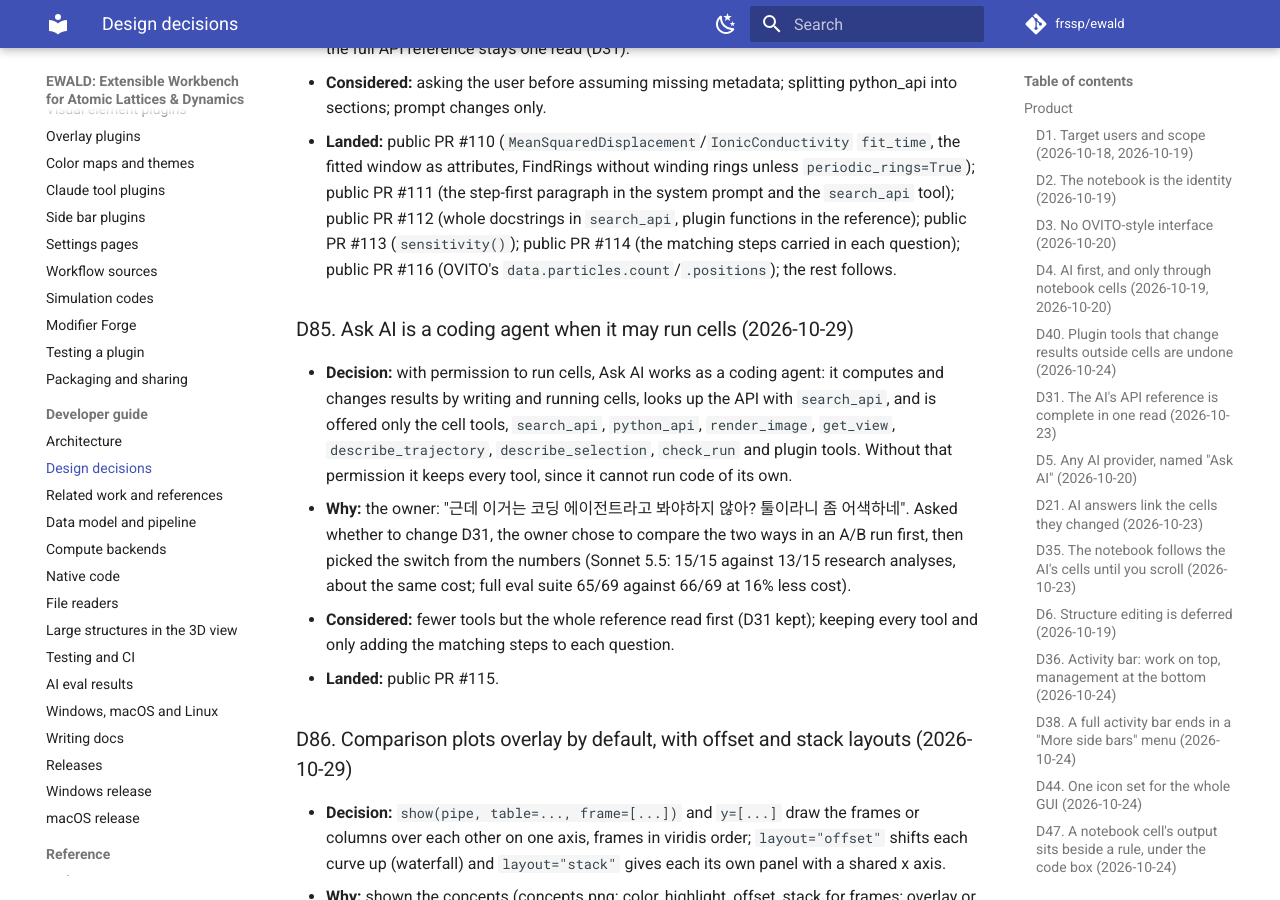
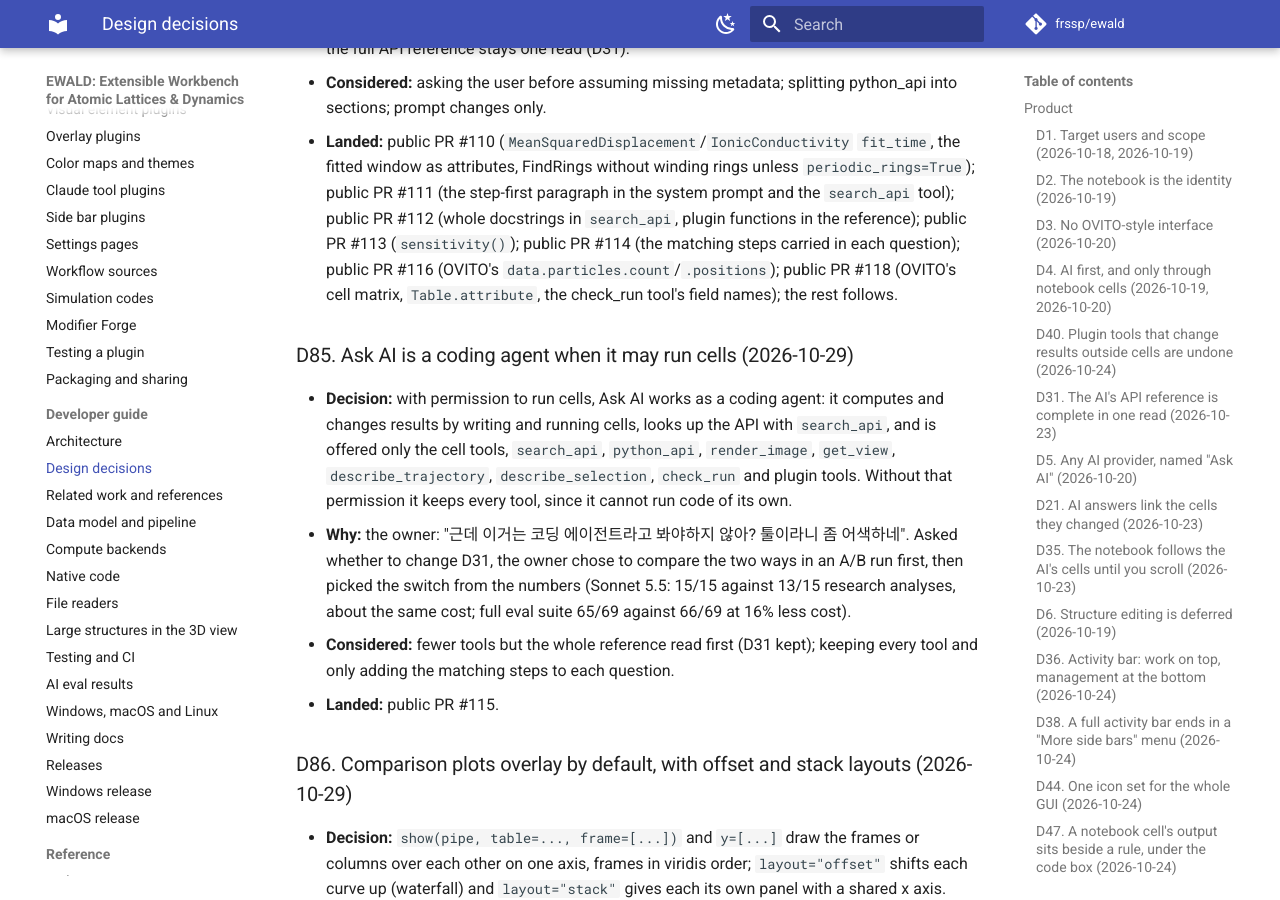
Before and after one commit to frssp/ewald, an MkDocs documentation site: the page built from docs/developer/decisions.md, in a window 1280 px wide and 900 px high, scrolled down 31405 px. Built offline with MkDocs 1.6.1 and Material for MkDocs 9.7.7, drawn with Linux system fonts in a browser that asks for light colours; comment, search, counter and statistics services are not loaded.

Commit message:
CHANGELOG and D84 name public PR #118
Co-Authored-By: Claude Opus 5.5 <noreply@anthropic.com>

```diff
--- a/docs/developer/decisions.md
+++ b/docs/developer/decisions.md
@@ -1112,7 +1112,8 @@ Pull request numbers up to #242 refer to the pre-publication repository, which i
   (the step-first paragraph in the system prompt and the `search_api` tool); public PR #112 (whole
   docstrings in `search_api`, plugin functions in the reference); public PR #113 (`sensitivity()`);
   public PR #114 (the matching steps carried in each question); public PR #116
-  (OVITO's `data.particles.count`/`.positions`); the rest follows.
+  (OVITO's `data.particles.count`/`.positions`); public PR #118 (OVITO's cell matrix,
+  `Table.attribute`, the check_run tool's field names); the rest follows.
 
 ### D85. Ask AI is a coding agent when it may run cells (2026-10-29)
 
```
Also changed, not shown: CHANGELOG.md (+1 -1 lines).
